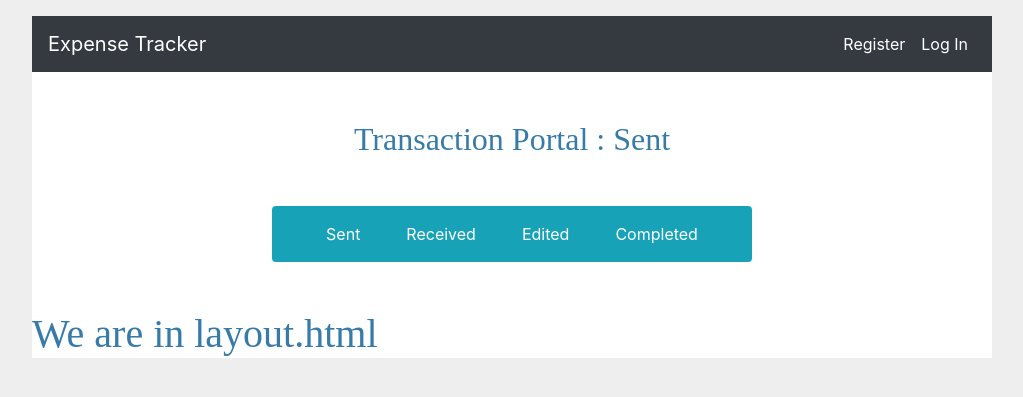
After one commit to Akshay199456/ExpenseTracker, a Flask app: page /user/sent in a window 1280 px wide. The commit adds this page. Shown: the top 397 px of the page, without its empty margins (128-1151 px from the left). Run offline with Flask 3, Linux system fonts and the light colour scheme; some libraries are stand-ins or nearby versions.

Commit message:
Got transaction portal front end set up

```diff
--- a/flaskr/schema.sql
+++ b/flaskr/schema.sql
@@ -55,3 +55,43 @@ CREATE TABLE friendrequest (
 	FOREIGN KEY(user_id) REFERENCES user(id),
 	FOREIGN KEY(friend_id) REFERENCES user(id)
 )
+
+
+
+-- transaction table
+
+-- --
+-- id -> id of the transaction
+-- user_id -> id of the user making the request
+-- friend_id -> id of the user to whom the request is being sent top-level
+-- request_type -> the type of request made by the user
+-- amount -> amount that's being requested
+-- --
+
+
+-- --
+-- For request_type, there are 4 possible values:
+-- 	1 -> send request to send to the person
+-- 	2 -> send request to receive from the person
+-- 	3 -> receive request to send to the person
+-- 	4 -> receive request to receive from the person
+
+--  The above requests will also have an edit and non-edited suffix added to them
+--  	0 -> not edited
+-- 		1 -> edited
+
+-- Continuing the request_type
+
+--  5 -> completed request to send money
+--  6 -> completed request to receive money
+-- --
+
+CREATE TABLE transactionrequest (
+	id INTEGER PRIMARY KEY AUTOINCREMENT,
+	user_id INTEGER NOT NULL,
+	friend_id INTEGER NOT NULL,
+	request_type INTEGER NOT NULL,
+	amount INTEGER NOT NULL,
+	FOREIGN KEY(user_id) REFERENCES user(id),
+	FOREIGN KEY(friend_id) REFERENCES user(id)
+)
--- a/flaskr/templates/base.html
+++ b/flaskr/templates/base.html
@@ -42,6 +42,9 @@ The base template is directly in the templates directory. To keep the others org
             </li>
             <li class="nav-item active">
               <a href="{{ url_for('index') }}">Home</a>
+            </li>
+            <li class="nav-item active">
+              <a href="{{ url_for('user.portal') }}">Transaction Portal</a>
             </li>
             <li class="nav-item active">
               <a href="{{ url_for('auth.logout') }}">Log Out</a>
--- a/flaskr/templates/user/friends.html
+++ b/flaskr/templates/user/friends.html
@@ -1,7 +1,7 @@
 {% extends 'base.html' %}
 
 {% block header %}
-  <h2 class="card-title text-center mt-5">{% block title %}Friends Transaction Portal{% endblock %}</h2>
+  <h2 class="card-title text-center mt-5">{% block title %}Friends{% endblock %}</h2>
 {% endblock %}
 
 {% block content %}
--- /dev/null
+++ b/flaskr/templates/user/layout.html
@@ -0,0 +1,9 @@
+{% extends 'user/portal.html' %}
+
+{% block header %}
+  <h2 class="card-title text-center mt-5">{% block title %}Transaction Portal : Sent{% endblock %}</h2>
+{% endblock %}
+
+{% block transaction%}
+ <h1> We are in layout.html </h1>
+{% endblock %}
--- /dev/null
+++ b/flaskr/templates/user/portal.html
@@ -0,0 +1,32 @@
+{% extends 'base.html' %}
+
+{% block header %}
+  <h2 class="card-title text-center mt-5">{% block title %}Transaction Portal{% endblock %}</h2>
+{% endblock %}
+
+{% block content %}
+  <nav class="navbar navbar-expand-lg navbar-dark bg-info w-50 my-5 mx-auto rounded">
+      <button class="navbar-toggler" type="button" data-toggle="collapse" data-target="#navbarTogglerDemo02" aria-controls="navbarTogglerDemo01" aria-expanded="false" aria-label="Toggle navigation">
+        <span class="navbar-toggler-icon"></span>
+      </button>
+      <div class="collapse navbar-collapse" id="navbarTogglerDemo02">
+        <ul class="navbar-nav ml-auto mt-2 mt-lg-0 mx-auto row d-flex justify-content-between">
+            <li class="nav-item active col">
+              <a href="{{ url_for('user.sent') }}">Sent</a>
+            </li>
+            <li class="nav-item active col">
+              <a href="{{ url_for('user.received') }}">Received</a>
+            </li>
+            <li class="nav-item active col">
+              <a href="{{ url_for('user.edited') }}">Edited</a>
+            </li>
+            <li class="nav-item active col">
+              <a href="{{ url_for('user.completed') }}">Completed</a>
+            </li>
+        </ul>
+      </div>
+   </nav>
+
+   {% block transaction%}
+   {% endblock %}
+{% endblock %}
--- a/flaskr/user.py
+++ b/flaskr/user.py
@@ -157,6 +157,16 @@ def handle_index_post(request, db):
 
 
 
+def insert_transaction(db, user_id, friend_id, request_type, amount):
+	'''
+	Inserts a transaction to the database
+	'''
+	db.execute(
+		'INSERT INTO transactionrequest (user_id, friend_id, request_type, amount)'
+		' VALUES (?, ?, ?, ?)', (user_id, friend_id, request_type, amount)
+	)
+	db.commit()
+
 
 
 
@@ -220,21 +230,18 @@ def transaction(friend_id, transaction_type, user_id):
 		print('Request form: ', request.form)
 		amount = int(request.form['amount'])
 		print('Amount: ', amount)
+		db = get_db()
 
 		if transaction_type == 'send':
+			print('We are in send')
+			insert_transaction(db, g.user['id'], friend_id, 10, amount)
+			insert_transaction(db, friend_id, g.user['id'], 40, amount)
 			error = 'Request to send money has been sent!'
 		elif transaction_type == 'request':
+			print('We are in request')
+			insert_transaction(db, g.user['id'], friend_id, 20, amount)
+			insert_transaction(db, friend_id, g.user['id'], 30, amount)
 			error = 'Request to receive money has been sent!'
-
-
-		# Need to resume writing code from here:
-			'''
-			Once we get the request to either send/receive money along with the amount,
-			we need to enter that into the database for transactionrequest(need to create it
-			first). Finally, create a notification panel where the user can see the requests
-			coming in and going out and can accept, reject, edit the accept and edit the reject
-			amount
-			'''
 
 		flash(error)
 		return redirect(url_for('user.friend'))
@@ -268,3 +275,30 @@ def view():
 			print('Friend Set: ', friend_set)
 
 		return render_template('user/view.html', all_users = all_users, friend_set = friend_set, friend_request_sent_set = friend_request_sent_set, friend_request_received_set = friend_request_received_set)
+
+@bp.route('/portal', methods = ('GET', 'POST'))
+def portal():
+	error = None
+	if request.method == 'POST':
+		return 'We are in post route!'
+	else:
+		return render_template('user/portal.html')
+
+@bp.route('/sent')
+def sent():
+	return render_template('user/layout.html')
+
+
+@bp.route('/received')
+def received():
+	return render_template('user/layout.html')
+
+
+@bp.route('/edited')
+def edited():
+	return render_template('user/layout.html')
+
+
+@bp.route('/completed')
+def completed():
+	return render_template('user/layout.html')
```
Also changed, not shown: instance/flaskr.sqlite.
